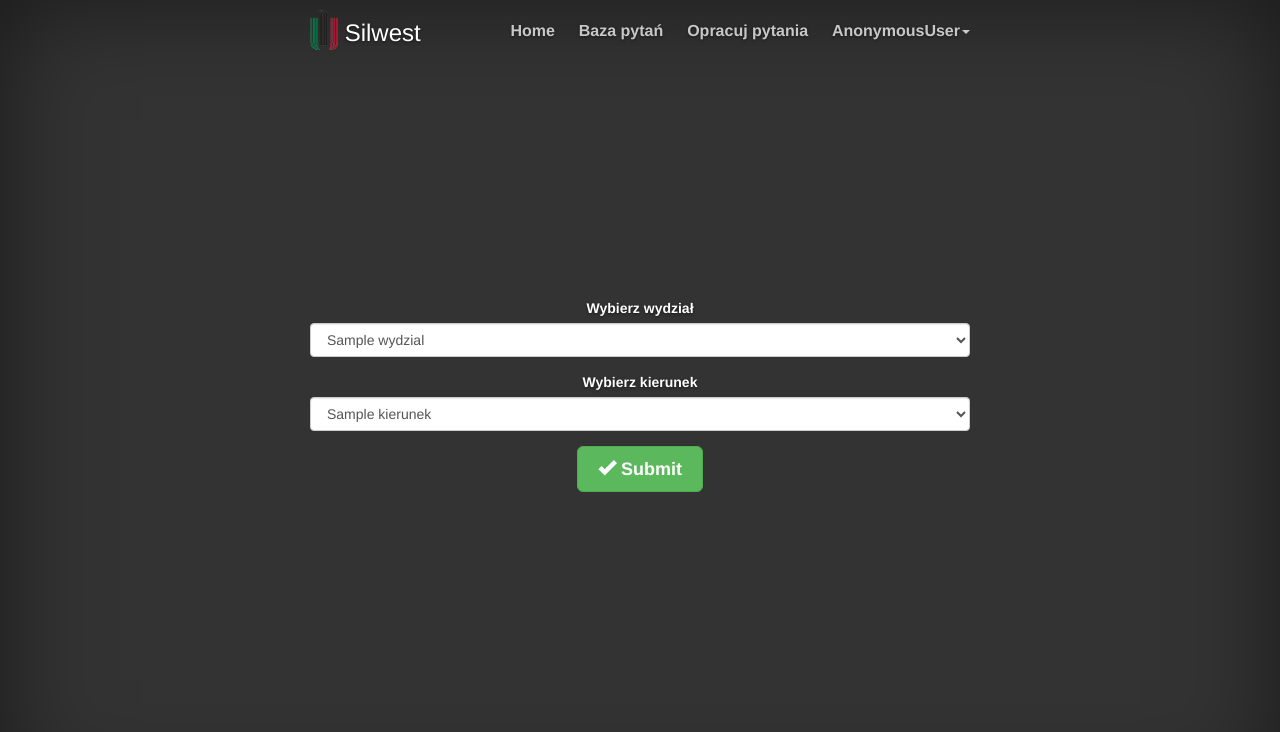
After one commit to Silwest/veryfication_system, a Django app: template templates/mgr/choose_department.html in a window 1280 px wide. The commit adds this page. Shown: the top 732 px of the page. Run offline with Django 3.2, Linux system fonts and the light colour scheme; the template is opened without the code that fills it: most values are stand-ins (such as "Sample title", 1, 10 or a date in 2020).

Commit message:
UPDATE: Few new changes

```diff
--- a/mgr/models.py
+++ b/mgr/models.py
@@ -12,6 +12,7 @@ class Department(models.Model):
 
 class FieldOfStudy(models.Model):
     name = models.CharField(max_length=30, blank=False, null=False, default='Informatyka Stosowana')
+    department = models.ForeignKey(Department, default=1)
 
     class Meta:
         verbose_name_plural = 'Field of studies'
@@ -25,7 +26,7 @@ class FieldOfQuestion(models.Model):
     field_of_study = models.ForeignKey(FieldOfStudy)
 
     def __unicode__(self):
-        return '{1} - {2}'.format(self.field_of_study, self.name)
+        return '%s - %s ' % (self.field_of_study.name, self.name)
 
 
 class Answer(models.Model):
@@ -44,6 +45,7 @@ class Question(models.Model):
     answer_2 = models.ForeignKey(Answer, related_name='answer_2')
     answer_3 = models.ForeignKey(Answer, related_name='answer_3')
     answer_4 = models.ForeignKey(Answer, related_name='answer_4')
+    approved_by_admin = models.BooleanField(default=False, blank=True)
 
     def __unicode__(self):
         return '{1} - {2}'.format(self.field_of_question, self.value)
--- a/mgr/urls.py
+++ b/mgr/urls.py
@@ -5,6 +5,8 @@ urlpatterns = patterns(
     '',
     url(r'^$', views.main_page, name='main_page'),
     url(r'^allquestions$', views.all_questions, name='all_questions'),
+    url(r'^choosedepartment$', views.choose_department, name='choose_department'),
+    url(r'^showfieldofquestions/(\d+)$', views.show_field_of_questions, name='show_field_of_questions'),
     url(r'^login/$', 'django.contrib.auth.views.login', {'template_name': 'registration/login.html'}),
     url(r'^logout/$', 'django.contrib.auth.views.logout', {'next_page': '/'}),
 )
--- a/templates/base.html
+++ b/templates/base.html
@@ -60,10 +60,11 @@
                         <ul class="nav masthead-nav">
                             <li><a href="{% url 'mgr.views.main_page' %}">Home</a></li>
                             <li><a href="{% url 'mgr.views.all_questions' %}">Baza pytań</a></li>
-                            <li><a href="#">Statystyki</a></li>
+                            <li><a href="{% url 'mgr.views.work_on_questions' %}">Opracuj pytania</a></li>
                             <li class="dropdown">
                                 <a href="#" class="dropdown-toggle" data-toggle="dropdown">{{ user }}<b class="caret"></b></a>
                                 <ul class="dropdown-menu">
+                                    <li><a href="#">Statystyki</a></li>
                                     <li><a href="#">Opcje</a></li>
                                     <li><a href="#">Zgloś bląd</a></li>
                                     {% if user.is_staff %}<li><a href="/admin">Admin</a></li>{% endif %}
--- a/templates/main_page.html
+++ b/templates/main_page.html
@@ -3,6 +3,6 @@
 {% block head-content %}
     <img src="{% static "img/trust_me.png" %}">
     <p class="lead">
-        <a href="#" class="btn btn-primary btn-lg"><span class="glyphicon glyphicon-play"></span> Rozpocznij test</a>
+        <a href="{% url 'mgr.views.choose_department' %}" class="btn btn-primary btn-lg"><span class="glyphicon glyphicon-play"></span> Rozpocznij test</a>
     </p>
 {% endblock %}
--- /dev/null
+++ b/templates/mgr/choose_department.html
@@ -0,0 +1,24 @@
+{% extends 'base.html' %}
+
+{% block head-content %}
+    <form role="form" action="" method="post">
+    {% csrf_token %}
+        <div class="form-group">
+            <label for="wydzial">Wybierz wydział</label>
+            <select name="wydzial" id="wydzial" class="form-control">
+            {% for wydzial in departments %}
+                <option value="{{ wydzial.id }}">{{ wydzial }}</option>
+            {% endfor %}
+            </select>
+        </div>
+        <div class="form-group">
+            <label for="kierunek">Wybierz kierunek</label>
+            <select name="kierunek" id="kierunek" class="form-control">
+                {% for kierunek in field_of_study %}
+                    <option value="{{ kierunek.id }}">{{ kierunek }}</option>
+                {% endfor %}
+            </select>
+        </div>
+        <button type="submit" class="btn btn-lg btn-success"><span class="glyphicon glyphicon-ok"></span> Submit</button>
+    </form>
+{% endblock %}
```
Also changed, not shown: mgr/views.py (+25 -2 lines), templates/mgr/field_of_question.html (added, +7 -0 lines).
